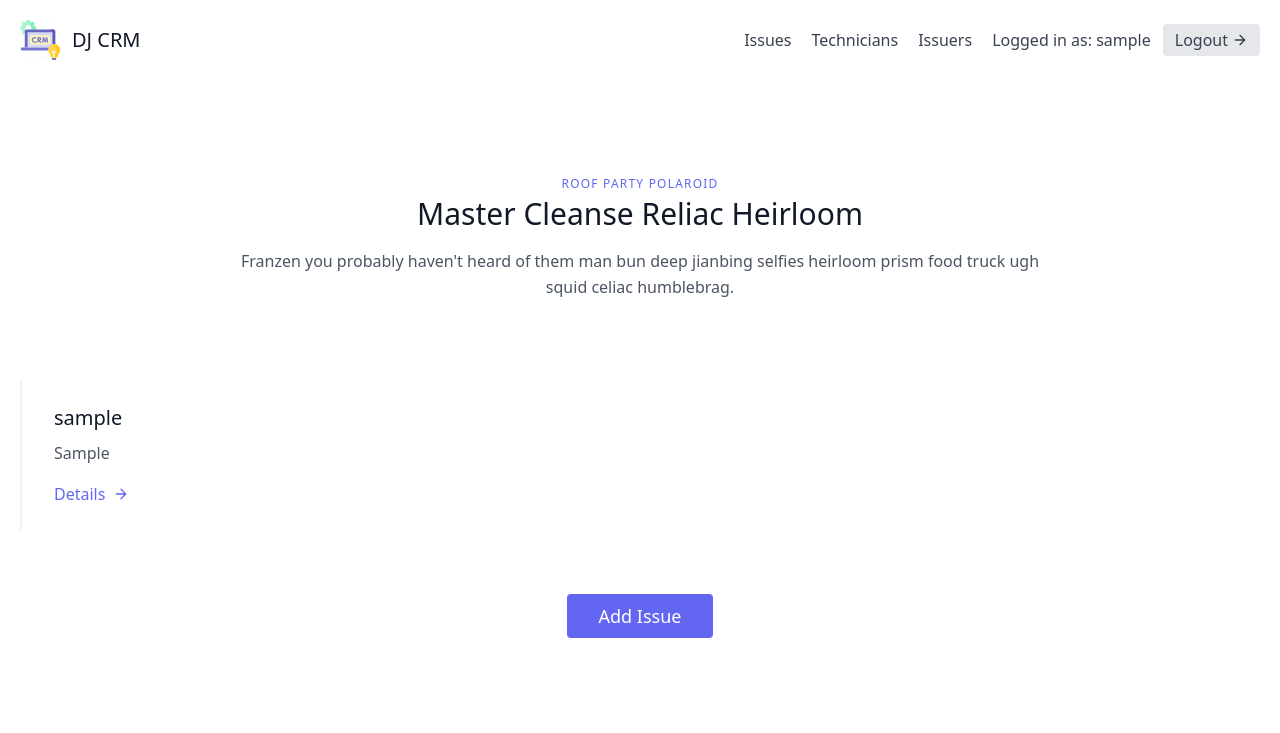
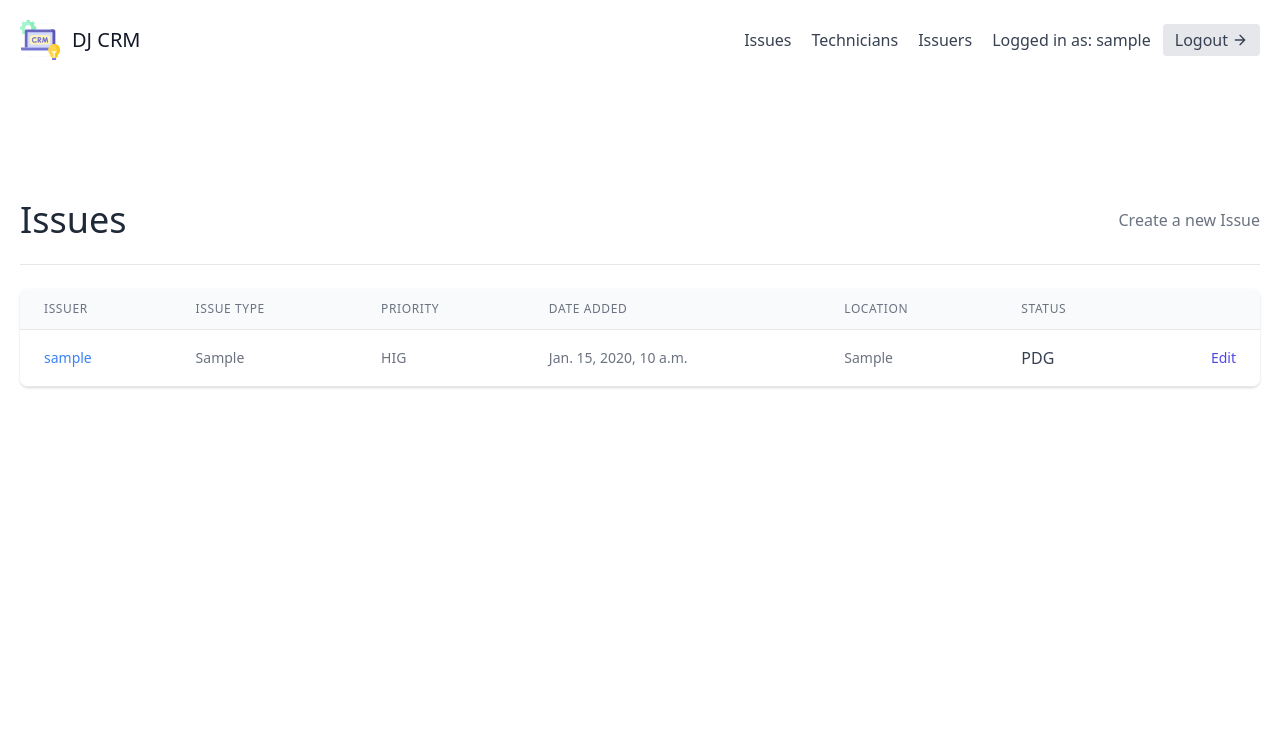
Before and after one commit to moizahmed97/IT-Ticketing-Platform, a Django app: page /issues/ in a window 1280 px wide. Shown: the top 733 px of the page. Run offline with Django 3.2, Linux system fonts and the light colour scheme; a user stored in the database is signed in; tables that the repository leaves empty hold one stand-in row (values such as "Sample post").

Commit message:
Unknown Changes

```diff
--- a/issues/models.py
+++ b/issues/models.py
@@ -9,14 +9,44 @@ class User(AbstractUser):
 
 class Issuer(models.Model):
     user = models.OneToOneField(User, on_delete=models.CASCADE)
+    anydesk_id = models.CharField(null=True, blank=True, max_length=30)
 
     def __str__(self) :
         return self.user.username
 
 class Issue(models.Model):
+    HIGH = 'HIG'
+    MEDIUM = 'MED'
+    LOW = 'LOW'
+    PRIORITY_CHOICES = [
+        (HIGH, 'High'),
+        (MEDIUM, 'Medium'),
+        (LOW, 'Low')
+    ]
+    PENDING = 'PDG'
+    ASSIGNED = 'ASD'
+    COMPLETED = 'CMP'
+    STATUS_CHOICES = [
+        (PENDING, 'Pending'),
+        (ASSIGNED, 'Assigned'),
+        (COMPLETED, 'Completed')
+    ]
     issue_type = models.CharField(max_length=200)
     issue_detail = models.CharField(max_length=500)
     issuer = models.ForeignKey(Issuer, on_delete=models.CASCADE, related_name='issuers')
+    priority = models.CharField(
+        max_length=3,
+        choices= PRIORITY_CHOICES,
+        default=MEDIUM
+    )
+    status = models.CharField(
+        max_length=3,
+        choices=STATUS_CHOICES,
+        default=PENDING
+    )
+    location = models.CharField(default="None", blank=True, max_length=30)
+    date_added = models.DateTimeField(auto_now_add=True, max_length=30)
+
 
     def __str__(self) :
         return str(self.issue_type) + " issue for " + str(self.issuer)
--- a/issues/templates/issues/issue_list.html
+++ b/issues/templates/issues/issue_list.html
@@ -2,33 +2,92 @@
 
 {% block content %}
 
+<section class="text-gray-700 body-font">
+    <div class="container px-5 py-24 mx-auto flex flex-wrap">
+        <div class="w-full mb-6 py-6 flex justify-between items-center border-b border-gray-200">
+            <div>
+                <h1 class="text-4xl text-gray-800">Issues</h1>
 
-<section class="text-gray-600 body-font">
-    <div class="container px-5 py-24 mx-auto">
-      <div class="flex flex-col text-center w-full mb-20">
-        <h2 class="text-xs text-indigo-500 tracking-widest font-medium title-font mb-1">ROOF PARTY POLAROID</h2>
-        <h1 class="sm:text-3xl text-2xl font-medium title-font mb-4 text-gray-900">Master Cleanse Reliac Heirloom</h1>
-        <p class="lg:w-2/3 mx-auto leading-relaxed text-base"> Franzen you probably haven't heard of them man bun deep jianbing selfies heirloom prism food truck ugh squid celiac humblebrag.</p>
-      </div>
+            </div>
+            <div>
+                <a class="text-gray-500 hover:text-blue-500" href="{% url 'issues:issue-create' %}">
+                    Create a new Issue
+                </a>
+            </div>
+        </div>
 
-      {% for issue in issues %}
+        <div class="flex flex-col w-full">
+            <div class="-my-2 overflow-x-auto sm:-mx-6 lg:-mx-8">
+            <div class="py-2 align-middle inline-block min-w-full sm:px-6 lg:px-8">
+                <div class="shadow overflow-hidden border-b border-gray-200 sm:rounded-lg">
+                <table class="min-w-full divide-y divide-gray-200">
+                    <thead class="bg-gray-50">
+                        <tr>
+                            <th scope="col" class="px-6 py-3 text-left text-xs font-medium text-gray-500 uppercase tracking-wider">
+                            Issuer
+                            </th>
+                            <th scope="col" class="px-6 py-3 text-left text-xs font-medium text-gray-500 uppercase tracking-wider">
+                            Issue Type
+                            </th>
+                            <th scope="col" class="px-6 py-3 text-left text-xs font-medium text-gray-500 uppercase tracking-wider">
+                            Priority
+                            </th>
+                            <th scope="col" class="px-6 py-3 text-left text-xs font-medium text-gray-500 uppercase tracking-wider">
+                            Date Added
+                            </th>
+                            <th scope="col" class="px-6 py-3 text-left text-xs font-medium text-gray-500 uppercase tracking-wider">
+                            Location
+                            </th>
+                            <th scope="col" class="px-6 py-3 text-left text-xs font-medium text-gray-500 uppercase tracking-wider">
+                              Status
+                            </th>
+                            <th scope="col" class="relative px-6 py-3">
+                            <span class="sr-only">Edit</span>
+                            </th>
+                        </tr>
+                    </thead>
+                    <tbody>
+                        {% for issue in issues %}
+                            <tr class="bg-white">
+                                <td class="px-6 py-4 whitespace-nowrap text-sm font-medium text-gray-900">
+                                    <a class="text-blue-500 hover:text-blue-800" href="{% url 'issues:issue-detail' issue.pk %}">{{ issue.issuer }}</a>
+                                </td>
+                                <td class="px-6 py-4 whitespace-nowrap text-sm text-gray-500">
+                                    {{ issue.issue_type }}
+                                </td>
+                                <td class="px-6 py-4 whitespace-nowrap text-sm text-gray-500">
+                                    {{ issue.priority }}
+                                </td>
+                                <td class="px-6 py-4 whitespace-nowrap text-sm text-gray-500">
+                                  {{issue.date_added}}
 
-      <div class="flex flex-wrap">
-        <div class="xl:w-1/4 lg:w-1/2 md:w-full px-8 py-6 border-l-2 border-gray-200 border-opacity-60">
-          <h2 class="text-lg sm:text-xl text-gray-900 font-medium title-font mb-2">{{issue.issuer}}</h2>
-          <p class="leading-relaxed text-base mb-4">{{issue.issue_type}}</p>
-          <a class="text-indigo-500 inline-flex items-center" href="{% url 'issues:issue-detail' issue.pk  %}">Details
-            <svg fill="none" stroke="currentColor" stroke-linecap="round" stroke-linejoin="round" stroke-width="2" class="w-4 h-4 ml-2" viewBox="0 0 24 24">
-              <path d="M5 12h14M12 5l7 7-7 7"></path>
-            </svg>
-          </a>
+                                </td>
+                                <td class="px-6 py-4 whitespace-nowrap text-sm text-gray-500">
+                                    {{ issue.location }}
+                                </td>
+                                <td class="px-6 py-4 whitespace-nowrap">
+                                    {{ issue.status }}
+                                </td>
+                                <td class="px-6 py-4 whitespace-nowrap text-right text-sm font-medium">
+                                    <a href="{% url 'issues:issue-update' issue.pk %}" class="text-indigo-600 hover:text-indigo-900">
+                                        Edit
+                                    </a>
+                                </td>
+                            </tr>
+
+                        {% empty %}
+
+                        <p>There are currently no Issues</p>
+
+                        {% endfor %}
+                    </tbody>
+                </table>
+                </div>
+            </div>
+            </div>
         </div>
-      </div>
 
-      {% endfor %}
-      <a href="{% url 'issues:issue-create' %}">
-      <button class="flex mx-auto mt-16 text-white bg-indigo-500 border-0 py-2 px-8 focus:outline-none hover:bg-indigo-600 rounded text-lg">Add Issue</button>
-    </a>
+
     </div>
-  </section>
+</section>
 {% endblock content %}
--- a/issues/views.py
+++ b/issues/views.py
@@ -28,7 +28,7 @@ class IssueDetailView(LoginRequiredMixin, generic.DetailView):
 class IssueCreateView(LoginRequiredMixin, generic.CreateView):
     model = Issue
     # The class view automatically expects a template by the name of issue_form in the templates/issues folder
-    fields = ['issue_type', 'issue_detail']
+    fields = ['issue_type', 'issue_detail', 'priority', 'location']
 
     def form_valid(self, form):
          # Attach the issuer ID to the form submission
```
Also changed, not shown: issues/migrations/0001_initial.py, issues/migrations/0002_user_is_agent.py (deleted), issues/migrations/0003_auto_20210607_1325.py (deleted), issues/migrations/0004_technician.py (deleted), issues/migrations/0005_user_is_issuer.py (deleted).
